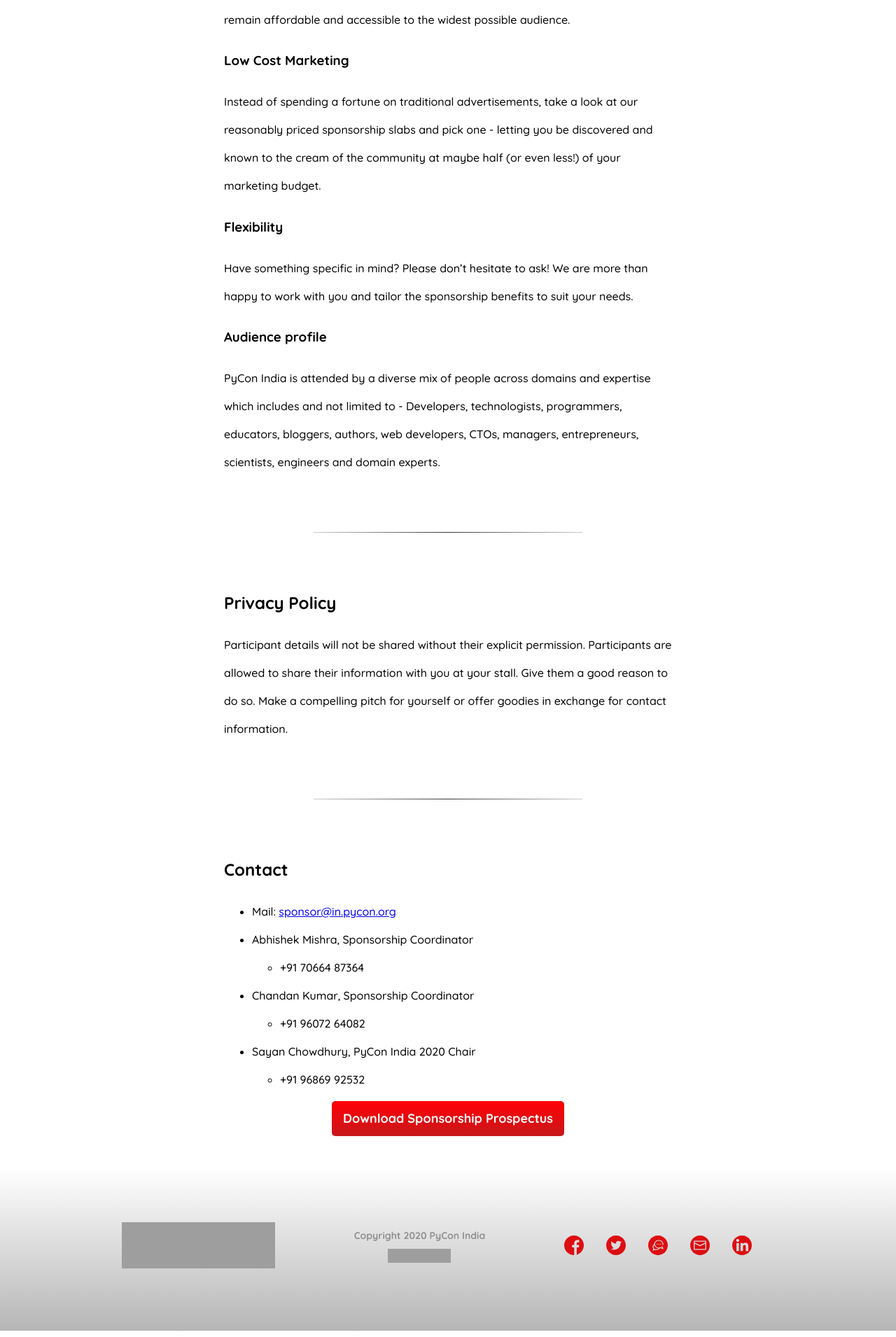
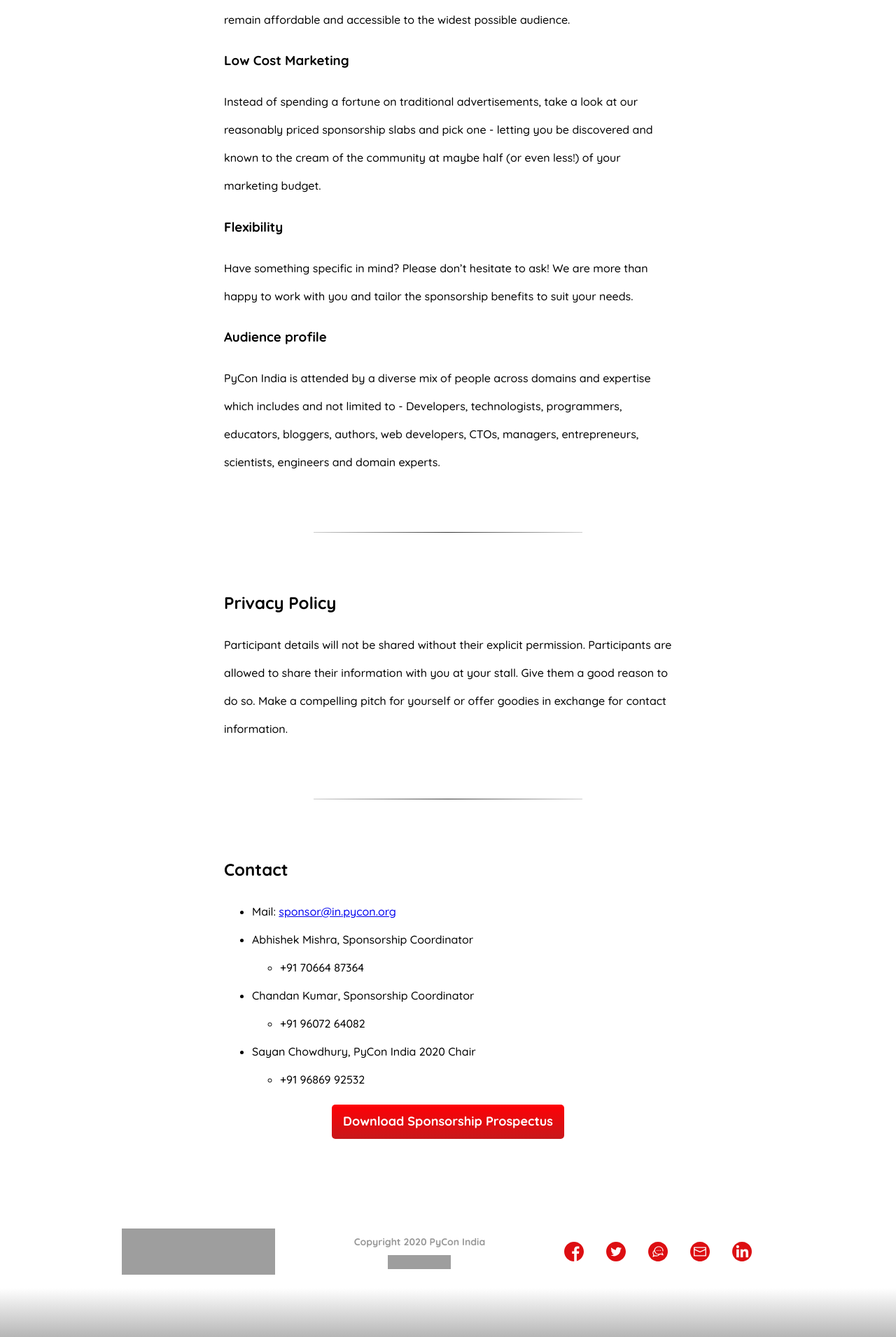
Before and after one commit to pythonindia/inpycon2020, a Jekyll site: the page built from sponsorship/index.md, in a window 1280 px wide. Shown: the part 1848-3758 px from the top of the page at 70% size. Built offline with Jekyll 4.4.1, drawn with Linux system fonts in a browser that asks for light colours; grey boxes are pictures that could not be loaded.

Commit message:
Fix content alignment for mobile devices
fix the sponsorship prospectus download button

fix logo and header for mobile devices

fix footer for medium width

alter footer gradient

```diff
--- a/assets/css/styles.scss
+++ b/assets/css/styles.scss
@@ -308,6 +308,7 @@
   padding: rem-calc(13) rem-calc(16) rem-calc(14) rem-calc(16);
   background: linear-gradient(180deg, #FF0006 0%, #C7181A 100%);
   border-radius: rem-calc(5);
+  display: inline-block;
 
   span {
     display: inline-block;
@@ -468,7 +469,7 @@
 .footer-wrapper {
   padding-top: rem-calc(78);
   padding-bottom: rem-calc(85);
-  background: linear-gradient(180deg, rgba(255, 255, 255, 0.0001) 0%, #B6B6B6 100%);
+  background: linear-gradient(180deg, rgba(255, 255, 255, 0.0001) 70%, #B6B6B6 100%);
 
   .footer-details {
     max-width: rem-calc(932);
@@ -482,6 +483,7 @@
       img {
         width: rem-calc(219);
         height: rem-calc(66);
+        align-self: center;
       }
     }
 
@@ -637,6 +639,33 @@
   .ticket-wrap::after {
     content: none;
   }
+
+  .header-wrapper .top-area .center-content .center-details {
+    top: 85%;
+  }
+
+  .header-wrapper .bottom-area .additional-details-wrapper {
+    display: block;
+    padding-top: 15rem;
+  }
+
+  .footer-wrapper .footer-details{
+    align-items: center;
+    justify-content: center;
+
+    .conf-image{
+      img {
+        margin-right: rem-calc(48);
+      }
+    }
+  }
+
+  .social-media-details {
+    margin-top: 1rem;
+    align-self: center;
+    justify-content: space-around;
+  }
+
 }
 
 @media (max-width: 640px) {
@@ -705,4 +734,25 @@
       width: calc(100% - 3.5rem);
     }
   }
+
+  .footer-wrapper .footer-details{
+    align-items: center;
+    flex-direction: column;
+  }
+
+  .social-media-details {
+
+    div {
+      margin-left: rem-calc(16);
+      margin-right: rem-calc(16);
+    }
+  }
+
+  .logo {
+    margin-top: 10rem;
+  }
+  .header-wrapper .bottom-area .additional-details-wrapper {
+    padding-top: 18rem;
+  }
+
 }
```
